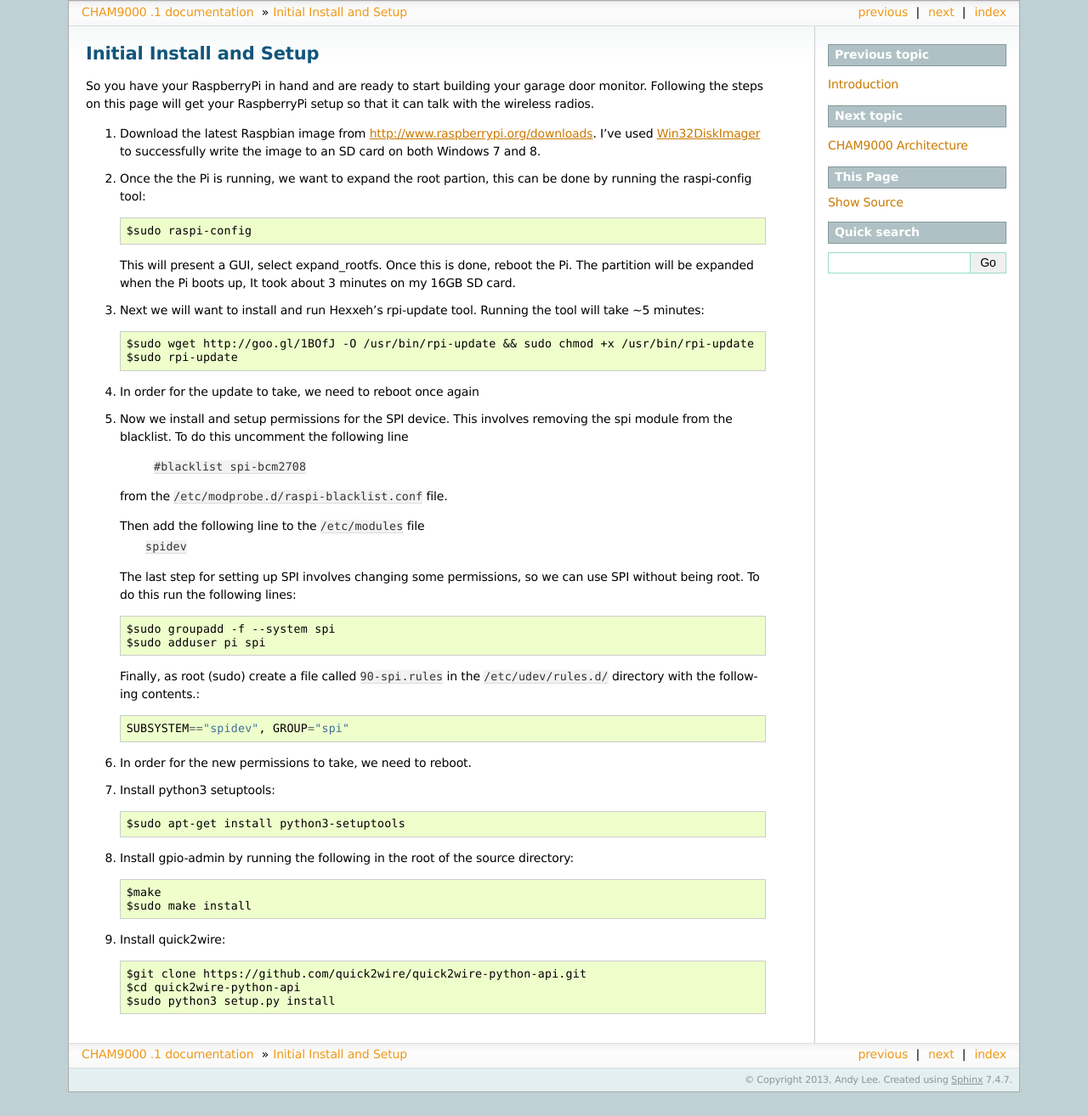
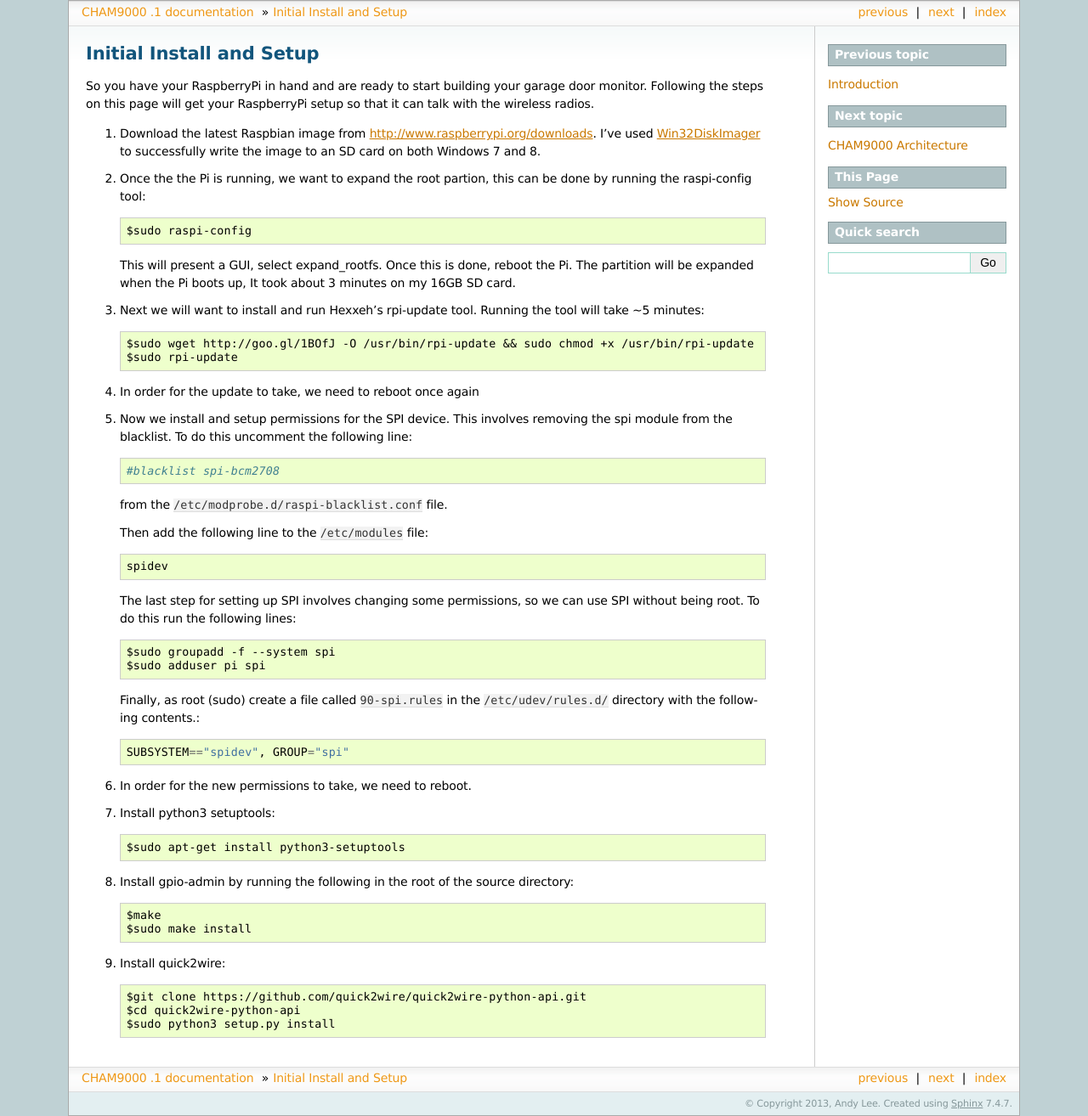
Before and after one commit to fiveohhh/cham9000, a Sphinx documentation site: the page built from docs/source/initial_setup.rst, in a window 1280 px wide. Shown: the whole page at 85% size. Built offline with Sphinx 7.4.7, drawn with Linux system fonts in a browser that asks for light colours; before the commit the page ends 1286 px from its top, so only the background shows below that.

Commit message:
Fixed Sphinx warnings/errors
Also changed format to be consistent with the rest
of the page

```diff
--- a/docs/source/initial_setup.rst
+++ b/docs/source/initial_setup.rst
@@ -29,12 +29,15 @@ so that it can talk with the wireless radios.
 #.  In order for the update to take, we need to reboot once again
 
 #.  Now we install and setup permissions for the SPI device. This involves removing the
-    spi module from the blacklist.  To do this uncomment the following line
-        ``#blacklist spi-bcm2708``
+    spi module from the blacklist.  To do this uncomment the following line::
+
+        #blacklist spi-bcm2708
+
     from the ``/etc/modprobe.d/raspi-blacklist.conf`` file.
 
-    Then add the following line to the ``/etc/modules`` file
-        ``spidev``
+    Then add the following line to the ``/etc/modules`` file::
+
+        spidev
 
     The last step for setting up SPI involves changing some permissions, so we can use SPI
     without being root.  To do this run the following lines::
```
